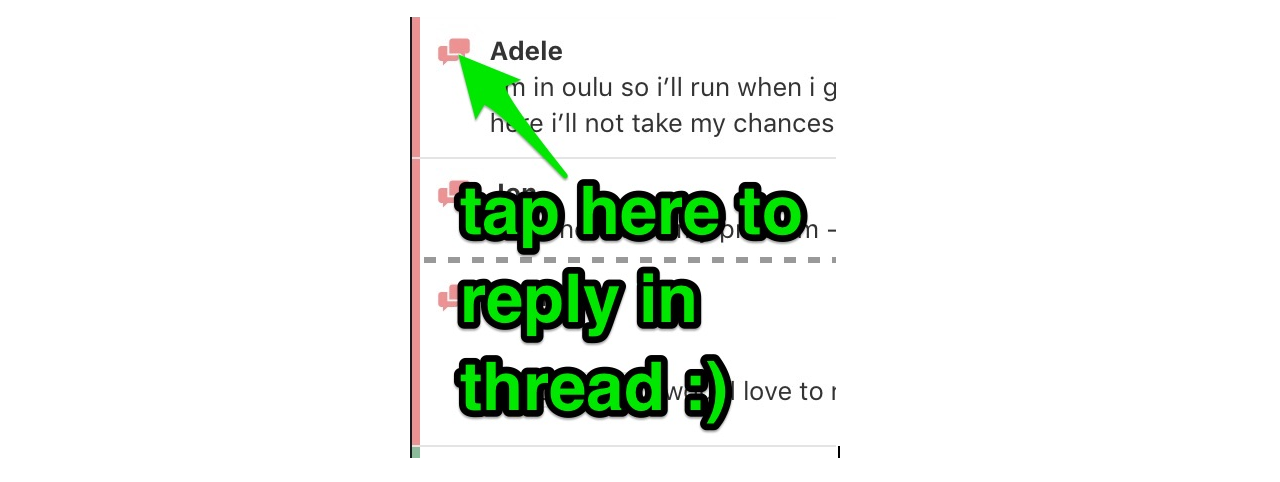
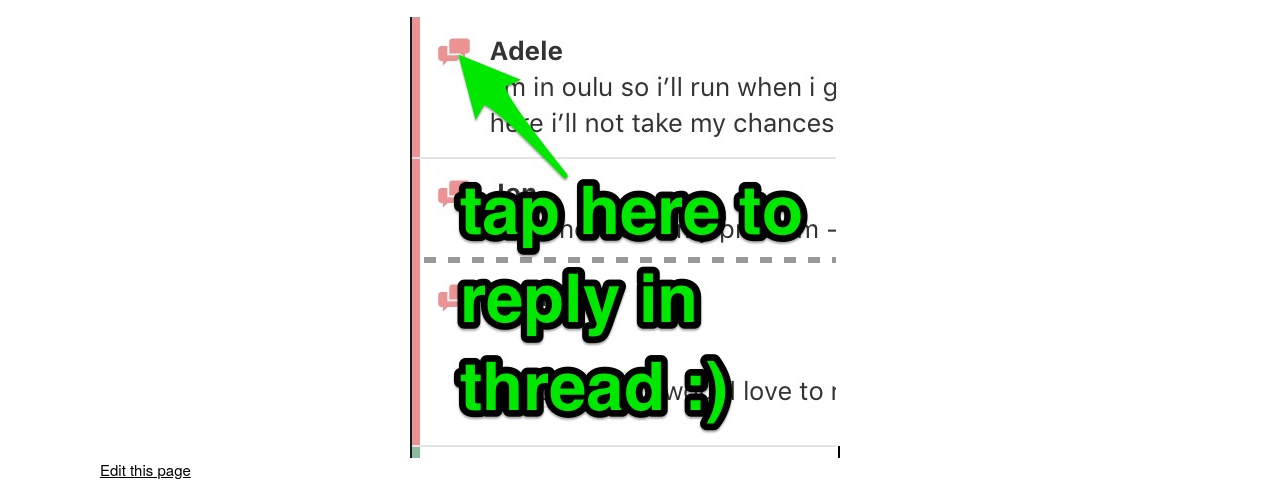
Before and after one commit to albacoretuna/thread-fail, a plain HTML site: page index.html in a window 1280 px wide. Shown: the part 525-1007 px from the top of the page. Before the commit the page ends 983 px from the top, so only its background shows below. Drawn offline with Linux system fonts and the light colour scheme.

Commit message:
Add link to github

```diff
--- a/index.html
+++ b/index.html
@@ -25,6 +25,6 @@ h4 {
 <div style="text-align:center">
 <img src="images/threads.png">
 </div>
-</div>
+<a href="https://github.com/omidfi/thread-fail" style="margin-top:100px; margin-left: 100px; color:black">Edit this page</a>
 </body>
 </html>
```
